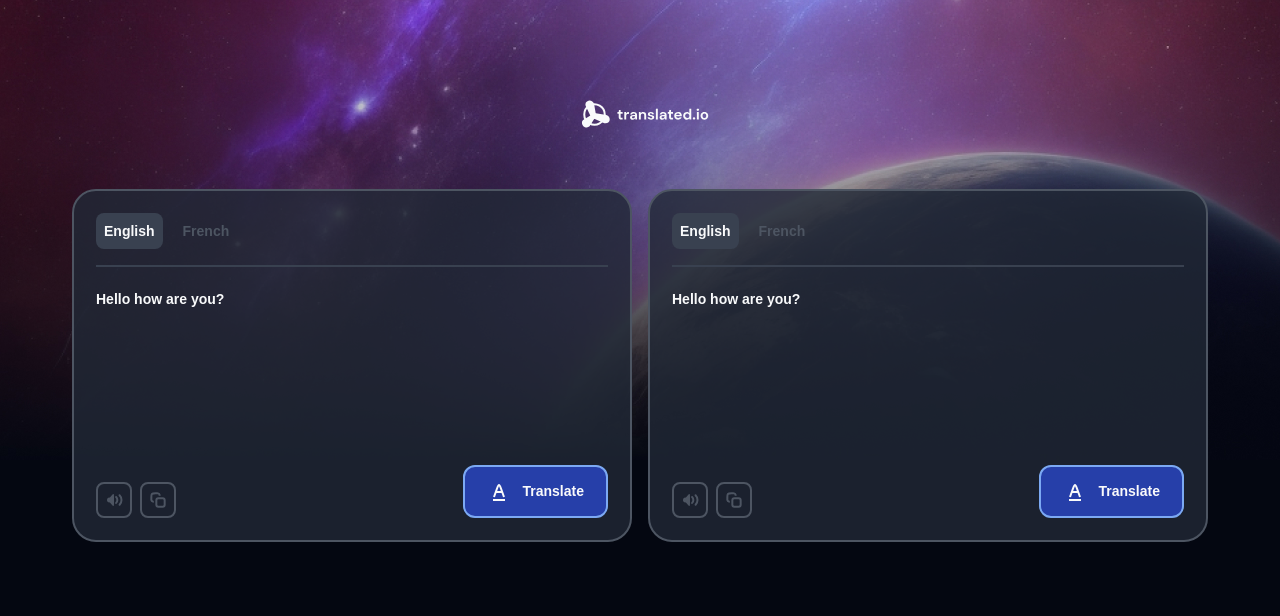
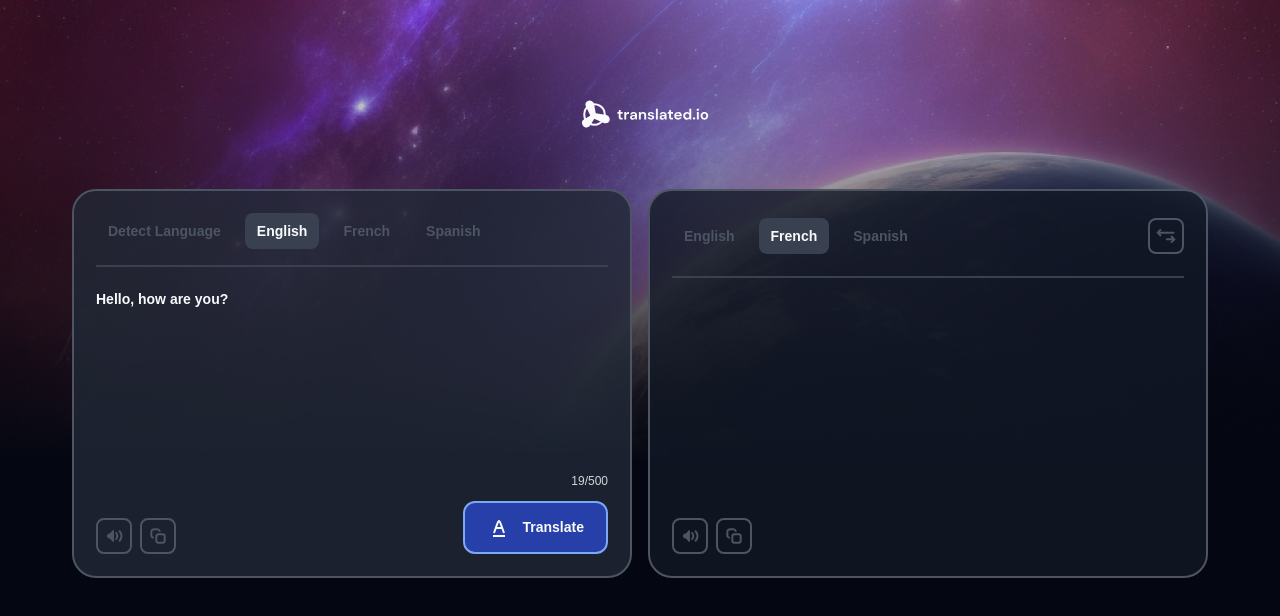
Before and after one commit to Joshua-Akinsanya/Translation-App, a React (Vite) app: page / in a window 1280 px wide. Shown: the top 616 px of the page. Built offline with nearby package versions, Linux system fonts and the light colour scheme.

Commit message:
feat: add various functionalities
Functionalities include:
translate functionality (commented to avoid exceeding usage limits)
copy text to clipboard
select languages to translate from and to

```diff
--- a/index.html
+++ b/index.html
@@ -2,9 +2,9 @@
 <html lang="en">
   <head>
     <meta charset="UTF-8" />
-    <link rel="icon" type="image/svg+xml" href="/vite.svg" />
+    <link rel="shortcut icon" href="./favicon.ico" type="image/x-icon">
     <meta name="viewport" content="width=device-width, initial-scale=1.0" />
-    <title>translation-app</title>
+    <title>Translation App</title>
   </head>
   <body>
     <div id="root"></div>
--- a/package.json
+++ b/package.json
@@ -11,6 +11,7 @@
   },
   "dependencies": {
     "@tailwindcss/vite": "^4.1.15",
+    "axios": "^1.12.2",
     "react": "^19.1.1",
     "react-dom": "^19.1.1",
     "tailwindcss": "^4.1.15"
--- a/src/App.jsx
+++ b/src/App.jsx
@@ -8,6 +8,7 @@ function App() {
       style={{backgroundImage: `url('${heroImage}')`}}
     >
       <img src={logo} alt="Translate Logo"
+        width="137" height="45"
         className='block mx-auto mb-13'
       />
       <TranslationContainer />
--- a/src/components/SmallIconButton.jsx
+++ b/src/components/SmallIconButton.jsx
@@ -1,6 +1,10 @@
-function SmallIconButton({iconUrl}) {
+function SmallIconButton({iconUrl, className="", onClick=null}) {
 	return (
-		<button className="cursor-pointer p-1.5 hover:bg-lightgray focus:bg-lightgray outline-none border-solid border-2 border-gray-700 rounded-lg transition-colors duration-200">
+		<button
+			type="button"
+			className={`${className} cursor-pointer p-1.5 hover:bg-lightgray focus:bg-lightgray outline-none border-solid border-2 border-gray-700 rounded-lg transition-colors duration-200`}
+			onClick={onClick ?? (() => {})}
+		>
 			<img src={iconUrl} alt="" />
 		</button>
 	)
--- a/src/components/TranslateButton.jsx
+++ b/src/components/TranslateButton.jsx
@@ -1,9 +1,10 @@
 import alfa from '../assets/icons/sort_alfa.svg'
 
-function TranslateButton() {
+function TranslateButton({onClick}) {
 	return (
 		<button
 			className="bg-deepblue hover:bg-blue-600 focus:bg-blue-600 active:scale-90 outline-none px-5.5 py-3 border-solid border-2 border-skyblue rounded-xl space-x-3 transition-transform-colors duration-200 cursor-pointer"
+			onClick={onClick}
 		>
 			<img src={alfa} alt="" className='inline-block' />
 			<span className='inline-block text-sm font-bold'>Translate</span>
--- a/src/components/TranslationBox.jsx
+++ /dev/null
@@ -1,39 +0,0 @@
-import TranslateButton from "./TranslateButton"
-import SmallIconButton from "./SmallIconButton"
-import speechIcon from '../assets/icons/sound_max_fill.svg'
-import copyIcon from '../assets/icons/copy.svg'
-
-function TranslationBox() {
-	let message = 'Hello how are you?'
-
-	return (
-		<div className="bg-black2-alpha-80 p-5.5 border-solid border-gray-700 border-2 rounded-3xl grow grid">
-			<div
-				className="mb-4 space-x-3"
-			>
-				<button type="button"
-					className="cursor-pointer font-bold bg-gray-800 p-2 text-sm rounded-lg"
-				>English</button>
-				<button type="button"
-					className="cursor-pointer font-bold p-2 text-sm text-gray-700 rounded-lg"
-				>French</button>
-			</div>
-			<div>
-				<textarea name="user-input" id=""
-					className="resize-none block w-full min-h-50 outline-none pt-5.5 border-solid border-t-2 border-gray-800 text-sm font-bold"
-				>
-					{message}
-				</textarea>
-			</div>
-			<div className="flex justify-between items-end flex-wrap">
-				<div className="space-x-2">
-					<SmallIconButton iconUrl={speechIcon} />
-					<SmallIconButton iconUrl={copyIcon} />
-				</div>
-				<TranslateButton />
-			</div>
-		</div>
-	)
-}
-
-export default TranslationBox
--- a/src/components/TranslationContainer.jsx
+++ b/src/components/TranslationContainer.jsx
@@ -1,10 +1,28 @@
-import TranslationBox from "./TranslationBox"
+import { useState } from 'react'
+import TranslationInput from "./TranslationInput"
+import TranslationOutput from "./TranslationOutput"
 
 function TranslationContainer() {
+	const [inputText, setInputText] = useState('Hello, how are you?')
+	const [translatedText, setTranslatedText] = useState('')
+
+	const [translateFrom, setTranslateFrom] = useState('English')
+	const [translateTo, setTranslateTo] = useState('French')
+
 	return (
 		<div className="grid md:flex gap-4 mx-6 lg:mx-18">
-			<TranslationBox />
-			<TranslationBox />
+			<TranslationInput
+				inputText={inputText}
+				setInputText={setInputText}
+				translateFrom={translateFrom}
+				setTranslateFrom={setTranslateFrom}
+			/>
+			<TranslationOutput
+				translatedText={translatedText}
+				setTranslatedText={setTranslatedText}
+				translateTo={translateTo}
+				setTranslateTo={setTranslateTo}
+			/>
 		</div>
 	)
 }
--- /dev/null
+++ b/src/components/TranslationInput.jsx
@@ -0,0 +1,80 @@
+import { useState } from 'react'
+import TranslateButton from "./TranslateButton"
+import SmallIconButton from "./SmallIconButton"
+// import axios from 'axios'
+import speechIcon from '../assets/icons/sound_max_fill.svg'
+import copyIcon from '../assets/icons/copy.svg'
+
+// https://mymemory.translated.net/doc/spec.php
+
+function TranslationInput({inputText, setInputText, translateFrom, setTranslateFrom}) {
+	// const baseURL = 'https://api.mymemory.translated.net/get?'
+
+	const translateFromOptions = ['Detect Language', 'English', 'French', 'Spanish']
+
+	const handleInputChange = (event) => {
+		const str = event.target.value
+		if(str.length <= 500) {
+			setInputText(event.target.value)
+		}
+	}
+
+	const handleTranslation = () => {
+		console.log('Translation works but commented out for now')
+		// axios.get(`${baseURL}q=${inputText}&langpair=en|fr`)
+		// 	.then(response => console.log(response.data))
+		// 	.catch(error => console.log(error))
+	}
+
+	const [tooltip, setTooltip] = useState({
+		hidden: true,
+		message: ""
+	})
+
+	const handleCopy = () => {
+		window.navigator.clipboard.writeText(inputText)
+		setTooltip({hidden: false, message: 'Copied'})
+
+		setTimeout(() => {
+			setTooltip({hidden: true, message: ''})
+		}, 1500)
+	}
+
+	return (
+		<div className="bg-black2-alpha-80 p-5.5 border-solid border-gray-700 border-2 rounded-3xl flex-1 grid">
+			<div className="mb-4 space-x-3">
+				{translateFromOptions.map(option => {
+					return (
+						<button
+							key={option}
+							type="button"
+							className={`${option === translateFrom ? 'bg-gray-800':'text-gray-700' } cursor-pointer font-bold py-2 px-3 text-sm rounded-lg transition-colors duration-200`}
+							onClick={() => setTranslateFrom(option)}
+						>{option}</button>
+					)
+				})}
+			</div>
+			<div className='relative mb-3 border-solid border-t-2 border-gray-800'>
+				<textarea name="user-input" id=""
+					value={inputText}
+					onChange={handleInputChange}
+					className="resize-none block w-full min-h-46 outline-none mt-5.5 text-sm font-bold"
+				>
+				</textarea>
+				<p className='text-xs text-lightgray text-right'>{inputText.length}/500</p>
+			</div>
+			<div className="flex justify-between items-end flex-wrap">
+				<div className="relative space-x-2">
+					<SmallIconButton iconUrl={speechIcon} />
+					<SmallIconButton iconUrl={copyIcon} onClick={handleCopy} />
+					<div className={`${ tooltip.hidden?'hidden':'' } absolute -top-full left-4 py-1 px-1.5 rounded-md bg-lightgray text-gray-800 text-xs font-bold`}>
+						{ !tooltip.hidden && tooltip.message }
+					</div>
+				</div>
+				<TranslateButton onClick={handleTranslation} />
+			</div>
+		</div>
+	)
+}
+
+export default TranslationInput
--- /dev/null
+++ b/src/components/TranslationOutput.jsx
@@ -0,0 +1,70 @@
+import { useState } from 'react'
+import SmallIconButton from "./SmallIconButton"
+import speechIcon from '../assets/icons/sound_max_fill.svg'
+import copyIcon from '../assets/icons/copy.svg'
+import switchIcon from '../assets/icons/horizontal_top_left_main.svg'
+
+// https://mymemory.translated.net/doc/spec.php
+
+function TranslationOutput({translatedText, setTranslatedText, translateTo, setTranslateTo}) {
+	const translateToOptions = ['English', 'French', 'Spanish']
+
+	const handleInputChange = (event) => {
+		const str = event.target.value
+		if(str.length <= 500) {
+			setTranslatedText(event.target.value)
+		}
+	}
+
+	const [tooltips, setTooltips] = useState({
+		hidden: true,
+		message: ""
+	})
+
+	const handleCopy = () => {
+		window.navigator.clipboard.writeText(translatedText)
+		setTooltips({hidden: false, message: 'Copied'})
+
+		setTimeout(() => {
+			setTooltips({hidden: true, message: ''})
+		}, 1500)
+	}
+
+	return (
+		<div className="bg-black-alpha-80 p-5.5 border-solid border-gray-700 border-2 rounded-3xl flex-1 grid">
+			<div className="mb-4 space-x-3 flex items-center">
+				{translateToOptions.map(option => {
+					return (
+						<button
+							key={option}
+							type="button"
+							className={`${option === translateTo ? 'bg-gray-800':'text-gray-700' } cursor-pointer font-bold py-2 px-3 text-sm rounded-lg transition-colors duration-200`}
+							onClick={() => setTranslateTo(option) }
+						>{option}</button>
+					)
+				})}
+
+				<SmallIconButton className="ml-auto p-1" iconUrl={switchIcon} />
+			</div>
+			<div className='relative mb-3 border-solid border-t-2 border-gray-800'>
+				<textarea name="user-input" id=""
+					value={translatedText}
+					onChange={handleInputChange}
+					className="resize-none block w-full min-h-46 outline-none mt-5.5 text-sm font-bold"
+				>
+				</textarea>
+			</div>
+			<div className="flex justify-between items-end flex-wrap">
+				<div className="relative space-x-2">
+					<SmallIconButton iconUrl={speechIcon} />
+					<SmallIconButton iconUrl={copyIcon} onClick={handleCopy} />
+					<div className={`${ tooltips.hidden?'hidden':'' } absolute -top-full left-4 py-1 px-1.5 rounded-md bg-lightgray text-gray-800 text-xs font-bold`}>
+						{ !tooltips.hidden && tooltips.message }
+					</div>
+				</div>
+			</div>
+		</div>
+	)
+}
+
+export default TranslationOutput
```
Also changed, not shown: src/assets/icons/horizontal_top_left_main.svg (renamed from src/assets/icons/Horizontal_top_left_main.svg), 1 other file (tests, documents, lock files or other folders).
